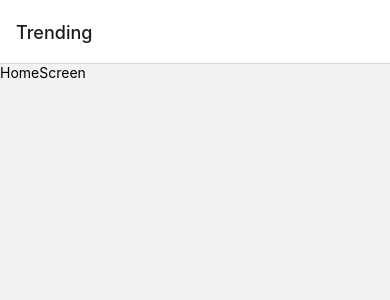
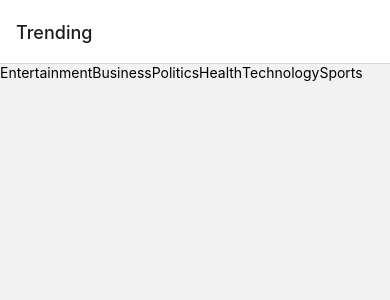
Before and after one commit to IMRANDIL/news_app_react_native, a React Native app: screen /Trending in a window 390 px wide. Shown: the top 300 px of the page. Built offline with nearby package versions, Linux system fonts and the light colour scheme.

Commit message:
some more change

```diff
--- a/src/Components/Categories.jsx
+++ b/src/Components/Categories.jsx
@@ -1,4 +1,4 @@
-import {View, Text} from 'react-native';
+import {View, Text, ScrollView} from 'react-native';
 import React from 'react';
 
 export default function Categories() {
@@ -12,8 +12,12 @@ export default function Categories() {
   ];
 
   return (
-    <View>
-      <Text>Categories</Text>
-    </View>
+    <ScrollView horizontal>
+      {categories.map((category, index) => (
+        <View key={index}>
+          <Text>{category}</Text>
+        </View>
+      ))}
+    </ScrollView>
   );
 }
--- a/src/Screens/HomeScreen.jsx
+++ b/src/Screens/HomeScreen.jsx
@@ -1,6 +1,7 @@
 import {View, Text} from 'react-native';
 import React, {useEffect} from 'react';
 import config from '../../config/config';
+import Categories from '../Components/Categories';
 
 export default function HomeScreen() {
   useEffect(() => {
@@ -9,7 +10,7 @@ export default function HomeScreen() {
 
   return (
     <View>
-      <Text>HomeScreen</Text>
+      <Categories />
     </View>
   );
 }
```
